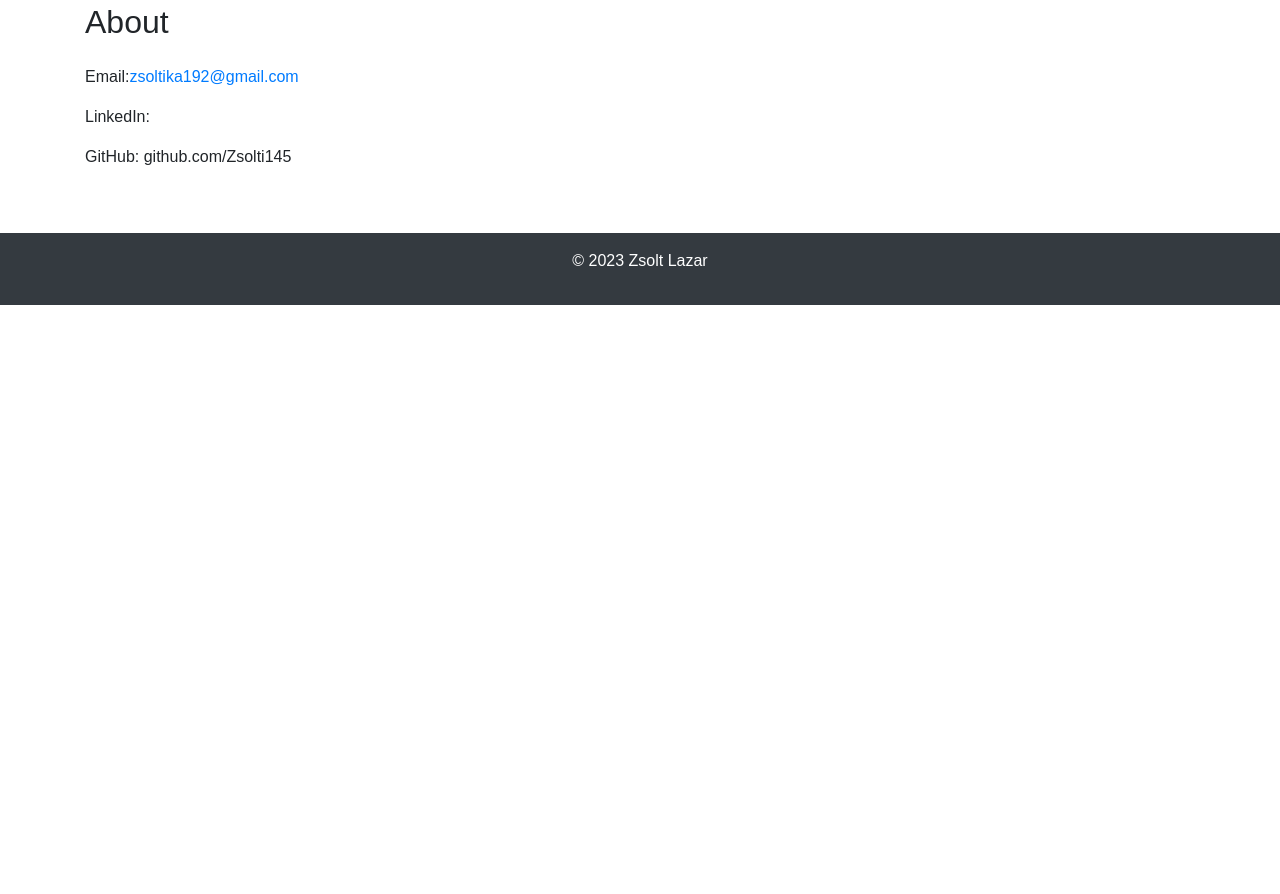
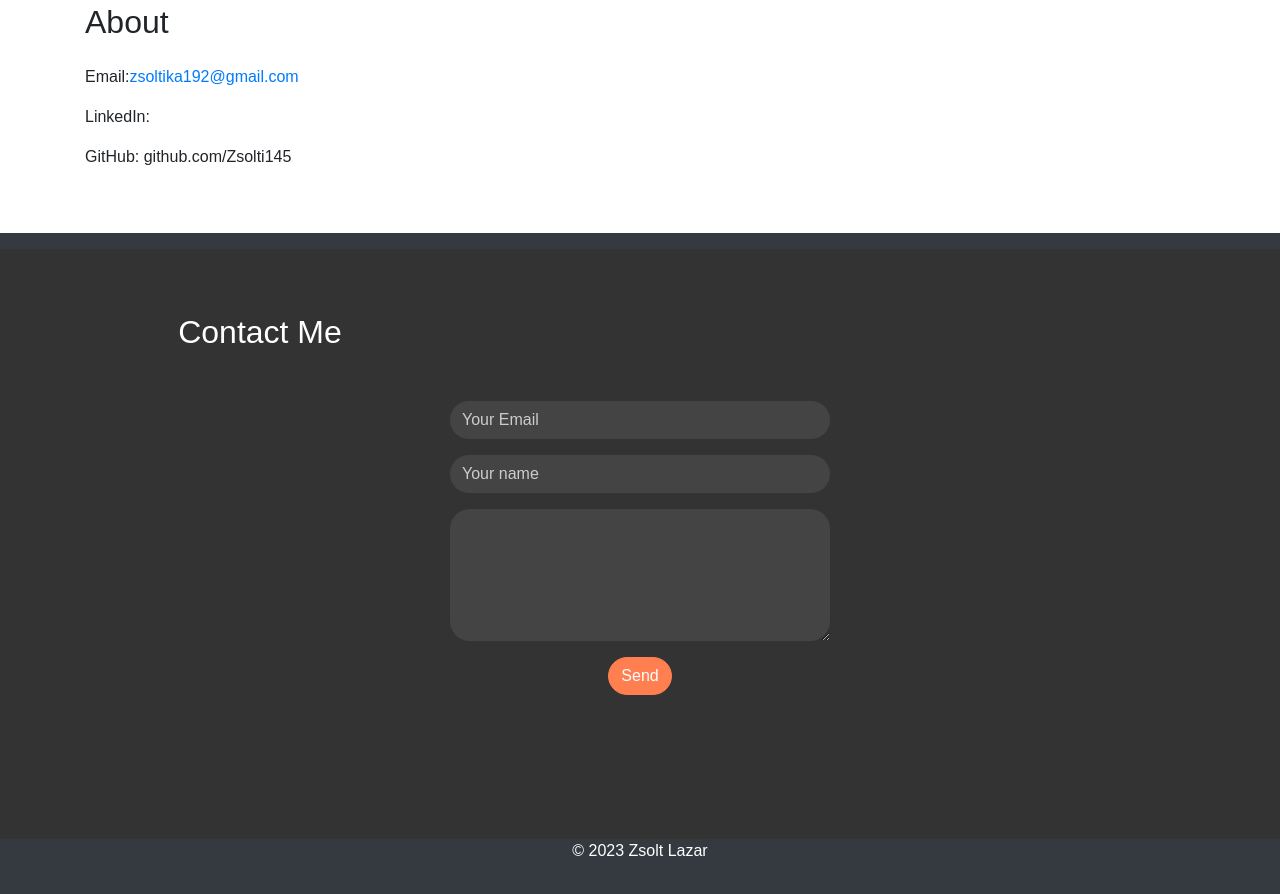
Before and after one commit to Zsolti145/PortfolioSite, a website: page dist/index.html in a window 1280 px wide. Shown: the part 1462-2356 px from the top of the page. Before the commit the page ends 1767 px from the top, so only its background shows below. Drawn offline with nearby package versions, Linux system fonts and the light colour scheme.

Commit message:
makeing a form what can send an email to me

```diff
--- a/dist/index.html
+++ b/dist/index.html
@@ -1,19 +1,24 @@
 <!DOCTYPE html>
 <html lang="en">
+
 <head>
     <meta charset="UTF-8">
     <meta name="viewport" content="width=device-width, initial-scale=1.0">
     <link rel="stylesheet" href="https://stackpath.bootstrapcdn.com/bootstrap/5.0.0-alpha2/css/bootstrap.min.css">
-    <link rel="stylesheet" href="https://cdnjs.cloudflare.com/ajax/libs/font-awesome/6.4.2/css/all.min.css" integrity="sha512-z3gLpd7yknf1YoNbCzqRKc4qyor8gaKU1qmn+CShxbuBusANI9QpRohGBreCFkKxLhei6S9CQXFEbbKuqLg0DA==" crossorigin="anonymous" referrerpolicy="no-referrer" />
+    <link rel="stylesheet" href="https://cdnjs.cloudflare.com/ajax/libs/font-awesome/6.4.2/css/all.min.css"
+        integrity="sha512-z3gLpd7yknf1YoNbCzqRKc4qyor8gaKU1qmn+CShxbuBusANI9QpRohGBreCFkKxLhei6S9CQXFEbbKuqLg0DA=="
+        crossorigin="anonymous" referrerpolicy="no-referrer" />
     <link rel="stylesheet" href="style.css">
 
     <title>Zsolt Lazar Portfolio</title>
 </head>
+
 <body>
     <nav class="navbar navbar-expand-lg navbar-dark bg-primary">
         <div class="container">
             <a href="#"><i class="fa-solid fa-bolt fa-beat-fade" style="color: #f2e231;"></i></a>
-            <button class="navbar-toggler" type="button" data-toggle="collapse" data-target="#navbarNav" aria-controls="navbarNav" aria-expanded="false" aria-label="Toggle navigation">
+            <button class="navbar-toggler" type="button" data-toggle="collapse" data-target="#navbarNav"
+                aria-controls="navbarNav" aria-expanded="false" aria-label="Toggle navigation">
                 <span class="navbar-toggler-icon"></span>
             </button>
             <div class="collapse navbar-collapse" id="navbarNav">
@@ -54,8 +59,10 @@
             <h2 class="mb-4">Projects</h2>
             <div class="row row-cols-1 row-cols-md-3 g-4">
                 <div class="col">
-                    <a class="cardLink" href="firstsite.html"><div class="card h-100">
-                        <img src="https://images.unsplash.com/photo-1553792843-ffafe0bf6032?w=500&auto=format&fit=crop&q=60&ixlib=rb-4.0.3&ixid=M3wxMjA3fDB8MHxleHBsb3JlLWZlZWR8MTN8fHxlbnwwfHx8fHw%3D" alt="Projekt 1" class="card-img-top">
+                    <a class="cardLink" href="firstsite.html">
+                        <div class="card h-100">
+                            <img src="https://images.unsplash.com/photo-1553792843-ffafe0bf6032?w=500&auto=format&fit=crop&q=60&ixlib=rb-4.0.3&ixid=M3wxMjA3fDB8MHxleHBsb3JlLWZlZWR8MTN8fHxlbnwwfHx8fHw%3D"
+                                alt="Projekt 1" class="card-img-top">
                             <div class="card-body">
                                 <h3 class="card-title">This Portfolio project</h3>
                                 <p class="card-text">Yeah actually this is my first serious project</p>
@@ -70,14 +77,16 @@
 
     <section id="skills" class="bg-light py-5">
         <div class="container">
-    <h2  class="mb-4">Skills</h2>
+            <h2 class="mb-4">Skills</h2>
             <div class="row row-cols-1 row-cols-md-3">
                 <div class="col">
                     <div class="card h-100">
                         <div class="card-body">
                             <i class="fa-solid fa-code"></i>
                             <h3 class="card-title">Frontend</h3>
-            <p class="card-text">Lorem ipsum dolor sit amet consectetur adipisicing elit. Non porro pariatur fugit, blanditiis error maxime tempora similique autem, nulla laboriosam, eveniet modi asperiores nesciunt? Tempora totam perferendis facilis facere fugiat?</p>
+                            <p class="card-text">Lorem ipsum dolor sit amet consectetur adipisicing elit. Non porro
+                                pariatur fugit, blanditiis error maxime tempora similique autem, nulla laboriosam,
+                                eveniet modi asperiores nesciunt? Tempora totam perferendis facilis facere fugiat?</p>
                         </div>
                     </div>
                 </div>
@@ -96,6 +105,31 @@
     </section>
 
     <footer class="bg-dark text-white text-center py-3">
+        <section class="contact-form" >
+            <div class="container">
+                <div class="row row-cols-1 row-cols-md-3 g-4">
+                <h2 class="mb-4">Contact Me</h2>
+                <form class="contact-form" action="https://formsubmit.co/zsoltika192@gmail.com" method="POST">
+                    <label for="Email"></label>
+                    <div class="mb-3">
+                        <input class="form-control" type="text" name="email" id="email" placeholder="Your Email">
+                    </div>
+                    <div class="mb-3">
+                        <input class="form-control" type="text" name="name" id="name" placeholder="Your name">
+                    </div>
+                    <div class="mb-3">
+                        <textarea class="form-control" name="textarea" id="texta" cols="30" rows="5"></textarea>
+                    </div>
+                    <div class="mb-3">
+                        <input type="hidden" name="_next" value="https://lzsportfolio.netlify.app/?#contact">
+                        <button type="submit" class="btn btn-primary">Send</button>
+                    </div>
+                </form>
+
+            </div>
+            </div>
+            </div>
+        </section>
         <p>&copy; 2023 Zsolt Lazar</p>
     </footer>
 
@@ -103,4 +137,5 @@
     <script src="https://cdn.jsdelivr.net/npm/@popperjs/core@2.9.3/dist/umd/popper.min.js"></script>
     <script src="https://stackpath.bootstrapcdn.com/bootstrap/5.0.0-alpha2/js/bootstrap.min.js"></script>
 </body>
+
 </html>
--- a/dist/style.css
+++ b/dist/style.css
@@ -50,3 +50,34 @@ footer {
     text-decoration: none;
     color: black;
 }
+.contact-form {
+    background-color: #333;
+    color: #fff;
+    padding: 4rem 0;
+}
+.form-control {
+    background-color: #444;
+    color: #fff;
+    border: none;
+    border-radius: 20px;
+    margin-bottom: 1rem;
+}
+.form-control:focus {
+    background-color: #555;
+    color: #fff;
+    border-color: #ff7f50;
+    box-shadow: none;
+}
+.form-control::placeholder {
+    color: #ccc;
+}
+.btn-primary {
+    background-color: #ff7f50;
+    border-color: #ff7f50;
+    border-radius: 20px;
+    transition: background-color 0.3s;
+}
+.btn-primary:hover {
+    background-color: #f36231;
+    border-color: #f36231;
+}
```
Lines whose indentation alone changed are shown as unchanged.
